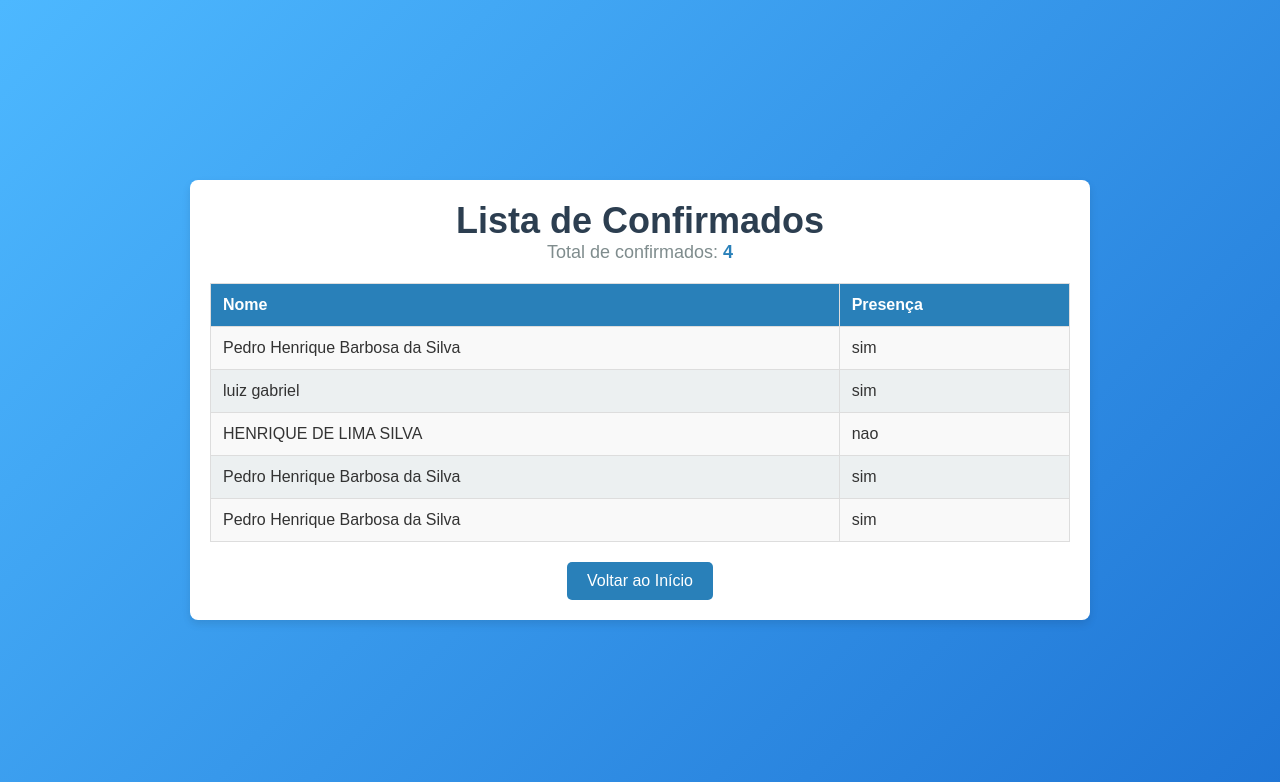
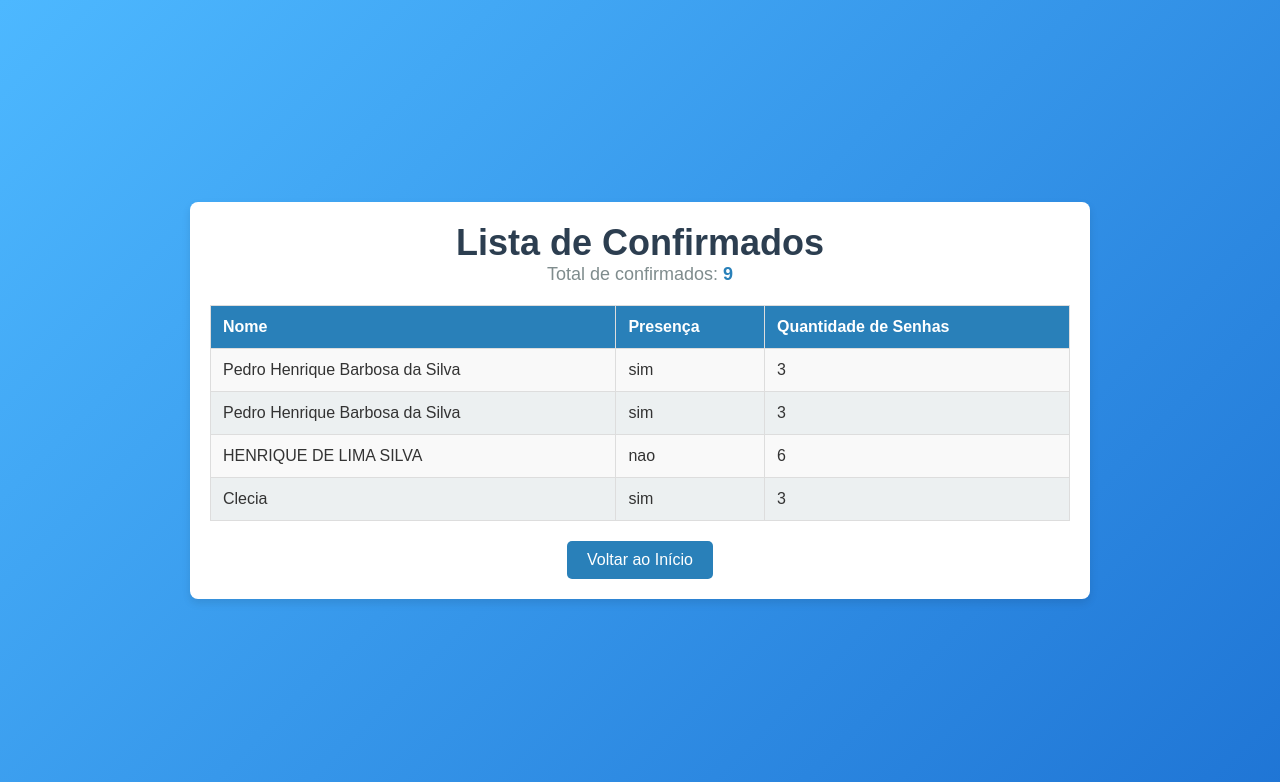
Before and after one commit to PedroBDev/Lista_confirmados, a Flask app: page /lista in a window 1280 px wide. Shown: the top 782 px of the page. Run offline with Flask 3, Linux system fonts and the light colour scheme.

Commit message:
atualizando corretamente a confirmação

```diff
--- a/app/data/confirmacoes.json
+++ b/app/data/confirmacoes.json
@@ -1,22 +1,22 @@
 [
   {
     "nome": "Pedro Henrique Barbosa da Silva",
-    "presenca": "sim"
+    "presenca": "sim",
+    "quantidade": 3
   },
   {
-    "nome": "luiz gabriel",
-    "presenca": "sim"
+    "nome": "Pedro Henrique Barbosa da Silva",
+    "presenca": "sim",
+    "quantidade": 3
   },
   {
     "nome": "HENRIQUE DE LIMA SILVA",
-    "presenca": "nao"
+    "presenca": "nao",
+    "quantidade": 6
   },
   {
-    "nome": "Pedro Henrique Barbosa da Silva",
-    "presenca": "sim"
-  },
-  {
-    "nome": "Pedro Henrique Barbosa da Silva",
-    "presenca": "sim"
+    "nome": "Clecia",
+    "presenca": "sim",
+    "quantidade": 3
   }
 ]
--- a/app/main.py
+++ b/app/main.py
@@ -1,7 +1,7 @@
-# Rota para a página principal
 from flask import Flask, render_template, request, redirect, url_for, flash
 import json
 import os
+
 app = Flask(__name__)
 
 app.secret_key = os.urandom(24)
@@ -20,27 +20,47 @@ def index():
         # Captura os dados do formulário
         nome = request.form.get("nome")
         confirmacao = request.form.get("presenca")
+        quantidade = request.form.get("senhas")
 
-        if not nome or not confirmacao:
+        # Verifica se todos os campos foram preenchidos
+        if not nome or not confirmacao or not quantidade:
             flash("Todos os campos são obrigatórios!", "error")
             return redirect(url_for("index"))
 
+        try:
+            # Converte a quantidade para inteiro
+            quantidade = int(quantidade)
+        except ValueError:
+            flash("A quantidade de senhas deve ser um número!", "error")
+            return redirect(url_for("index"))
+
         # Cria o dicionário com os dados
-        nova_confirmacao = {"nome": nome, "presenca": confirmacao}
+        nova_confirmacao = {
+            "nome": nome,
+            "presenca": confirmacao,
+            "quantidade": quantidade
+        }
 
         # Carrega as confirmações existentes
         try:
-            with open(CAMINHO_ARQUIVO, "r") as arquivo:
-                lista_confirmacoes = json.load(arquivo)
-        except FileNotFoundError:
+            if os.path.exists(CAMINHO_ARQUIVO):
+                with open(CAMINHO_ARQUIVO, "r") as arquivo:
+                    lista_confirmacoes = json.load(arquivo)
+            else:
+                lista_confirmacoes = []
+        except json.JSONDecodeError:
             lista_confirmacoes = []
 
         # Adiciona a nova confirmação
         lista_confirmacoes.append(nova_confirmacao)
 
         # Salva a lista atualizada
-        with open(CAMINHO_ARQUIVO, "w") as arquivo:
-            json.dump(lista_confirmacoes, arquivo, indent=2)
+        try:
+            with open(CAMINHO_ARQUIVO, "w") as arquivo:
+                json.dump(lista_confirmacoes, arquivo, indent=2)
+        except Exception as e:
+            flash(f"Erro ao salvar as confirmações: {e}", "error")
+            return redirect(url_for("index"))
 
         # Exibe uma mensagem de sucesso
         flash("Sua confirmação foi registrada com sucesso!", "success")
@@ -50,7 +70,7 @@ def index():
 
     return render_template("index.html")
 
-@app.route("/agradecimento", methods=["POST"])
+@app.route("/agradecimento", methods=["GET"])
 def obrigado():
     return render_template("obrigado.html")
 
@@ -58,15 +78,28 @@ def obrigado():
 
 @app.route('/lista')
 def lista():
+    total_confirmados = 0
     try:
+        # Tenta abrir o arquivo
         with open(CAMINHO_ARQUIVO, 'r') as arquivo:
-            lista_json = json.load(arquivo)
+            # Verifica se o arquivo está vazio
+            conteudo = arquivo.read().strip()
+            if conteudo:
+                lista_json = json.loads(conteudo)
+            else:
+                lista_json = []  # Se estiver vazio, cria uma lista vazia
     except FileNotFoundError:
-        flash("Erro ao carregar lista", "error")
+        # Se o arquivo não existir, cria uma lista vazia
+        lista_json = []
+    except json.JSONDecodeError:
+        # Se o arquivo estiver corrompido ou inválido
+        flash("Erro ao carregar lista de confirmações. O arquivo pode estar corrompido.", "error")
         return redirect(url_for('index'))
 
     # Contar o total de confirmados (presença == "sim")
-    total_confirmados = sum(1 for item in lista_json if item['presenca'] == 'sim')
+    for item in lista_json:
+        if item['presenca'] == 'sim':
+            total_confirmados += item['quantidade']
 
     return render_template("lista.html", lista=lista_json, total_confirmados=total_confirmados)
 
--- a/app/templates/lista.html
+++ b/app/templates/lista.html
@@ -19,6 +19,7 @@
                 <tr>
                     <th>Nome</th>
                     <th>Presença</th>
+                    <th>Quantidade de Senhas</th>  <!-- Adicionando o título da coluna -->
                 </tr>
             </thead>
             <tbody>
@@ -26,6 +27,7 @@
                 <tr>
                     <td>{{ confirmacao['nome'] }}</td>
                     <td>{{ confirmacao['presenca'] }}</td>
+                    <td>{{ confirmacao['quantidade'] }}</td>  <!-- Correção do fechamento da tag <td> -->
                 </tr>
                 {% endfor %}
             </tbody>
```
Also changed, not shown: app/templates/index.html (+16 -1 lines).
